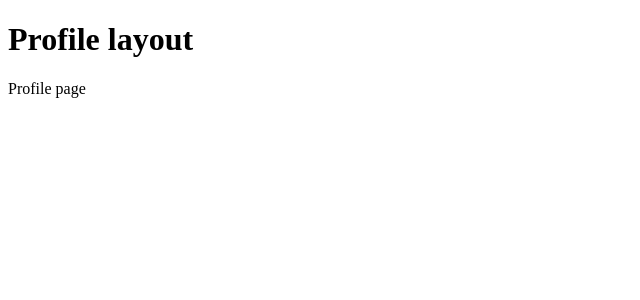
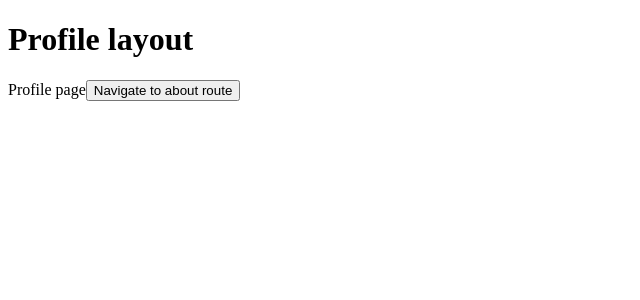
Before and after one commit to Akshat-Kumar-work/NextJs-learning, a Next.js app: page /profile in a window 1280 px wide. Shown: the top 300 px of the page, without its empty margins (0-640 px from the left). Built offline with nearby package versions, Linux system fonts and the light colour scheme.

Commit message:
acitve navigation route using useRouter

```diff
--- a/src/app/profile/page.jsx
+++ b/src/app/profile/page.jsx
@@ -1,8 +1,19 @@
+'use client'
+
 import React from 'react'
+import { useRouter } from "next/navigation"
+
 
 const Profile = () => {
+  const router = useRouter();
+  const handleAboutRoute = ()=>{
+      router.push("/about")
+  }
+
   return (
-    <div>Profile page</div>
+    <div>Profile page
+    <button onClick={handleAboutRoute}>Navigate to about route</button>
+    </div>
   )
 }
 
```
Also changed, not shown: src/app/page.jsx (+7 -1 lines).
